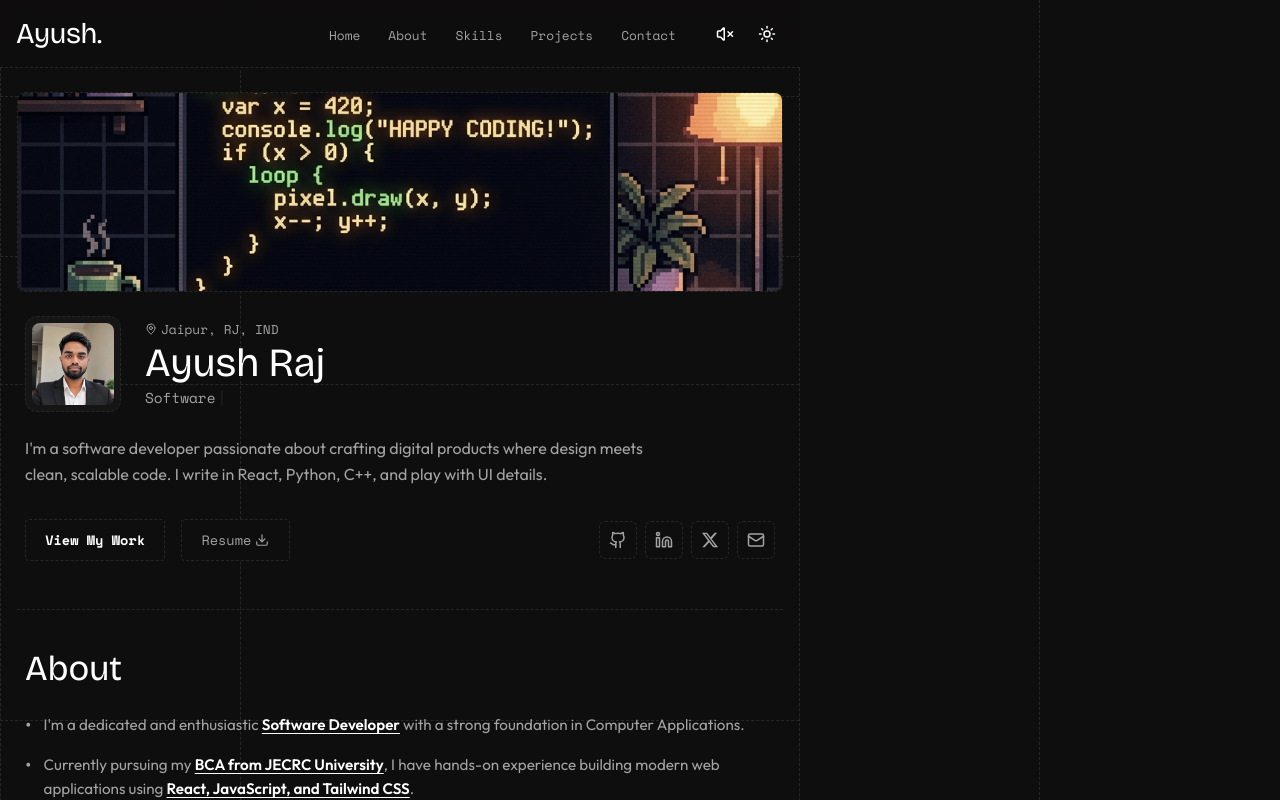
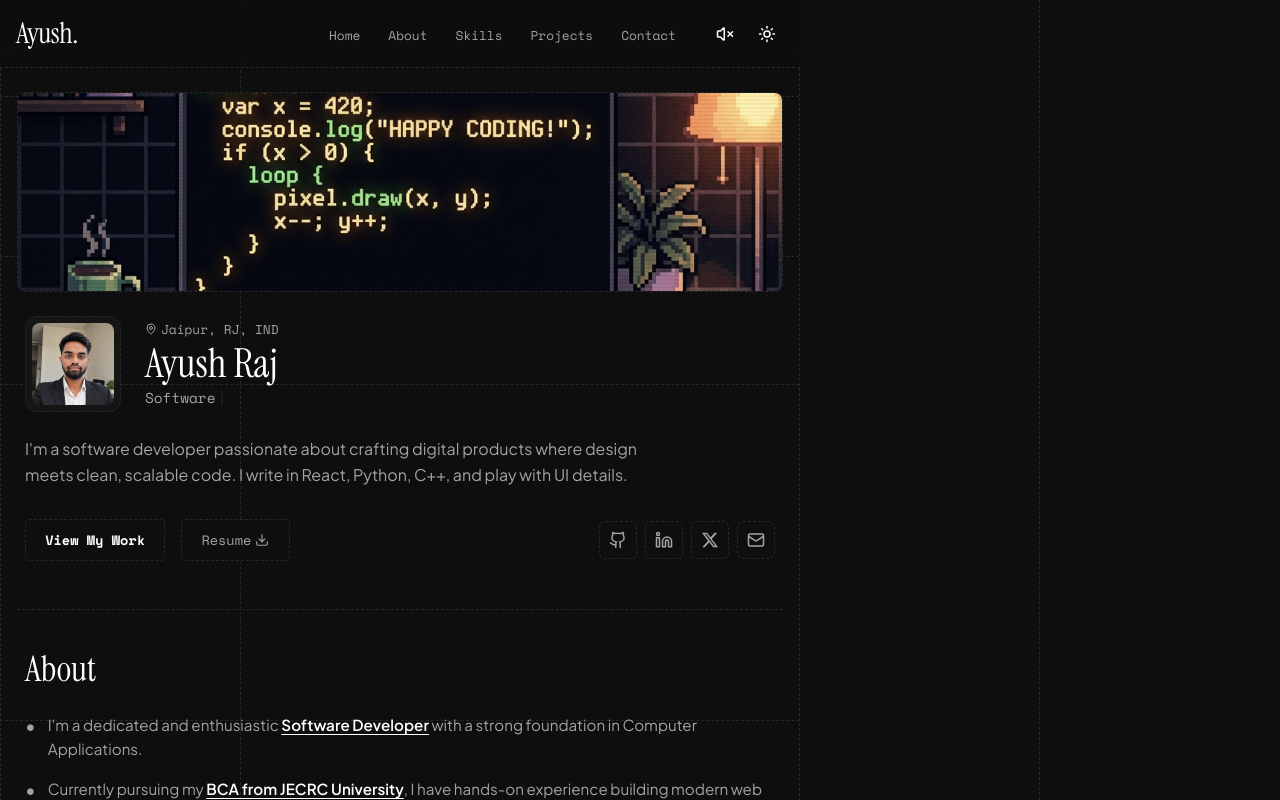
Before and after one commit to Ayush0425/Portfolio, a React (Vite) app: page / in a window 1280 px wide. Shown: the top 800 px of the page. Built offline with nearby package versions, Linux system fonts and the light colour scheme; the HTML template or start-up script is replaced by a standard one.

Commit message:
Revert "Update brand typography: Switch to Bricolage Grotesque and Outfit"
This reverts commit a50e85fe73294f2f70b8907758867a23e98afd61.

```diff
--- a/index.html
+++ b/index.html
@@ -8,7 +8,7 @@
   <title>Ayush Raj — Portfolio</title>
   <link rel="preconnect" href="https://fonts.googleapis.com">
   <link rel="preconnect" href="https://fonts.gstatic.com" crossorigin>
-  <link href="https://fonts.googleapis.com/css2?family=Bricolage+Grotesque:opsz,wght@12..96,200..800&family=Outfit:wght@300..800&family=Space+Mono:ital,wght@0,400;0,700;1,400;1,700&display=swap" rel="stylesheet">
+  <link href="https://fonts.googleapis.com/css2?family=Instrument+Serif:ital@0;1&family=Plus+Jakarta+Sans:ital,wght@0,300..800;1,300..800&family=Space+Mono:ital,wght@0,400;0,700;1,400;1,700&display=swap" rel="stylesheet">
   <script>
     try {
       var savedTheme = localStorage.getItem('theme') || 'dark';
--- a/src/styles/index.css
+++ b/src/styles/index.css
@@ -7,9 +7,9 @@
     --card-bg: #fafafa;
     --nav-bg: rgba(255, 255, 255, 0.85);
 
-    --font-heading: 'Bricolage Grotesque', sans-serif;
+    --font-heading: 'Instrument Serif', Georgia, serif;
     --font-mono: 'Space Mono', monospace;
-    --font-main: 'Outfit', system-ui, -apple-system, sans-serif;
+    --font-main: 'Plus Jakarta Sans', system-ui, -apple-system, sans-serif;
 
     --accent-color: #2563eb;
     --accent-color-rgb: 37, 99, 235;
```
